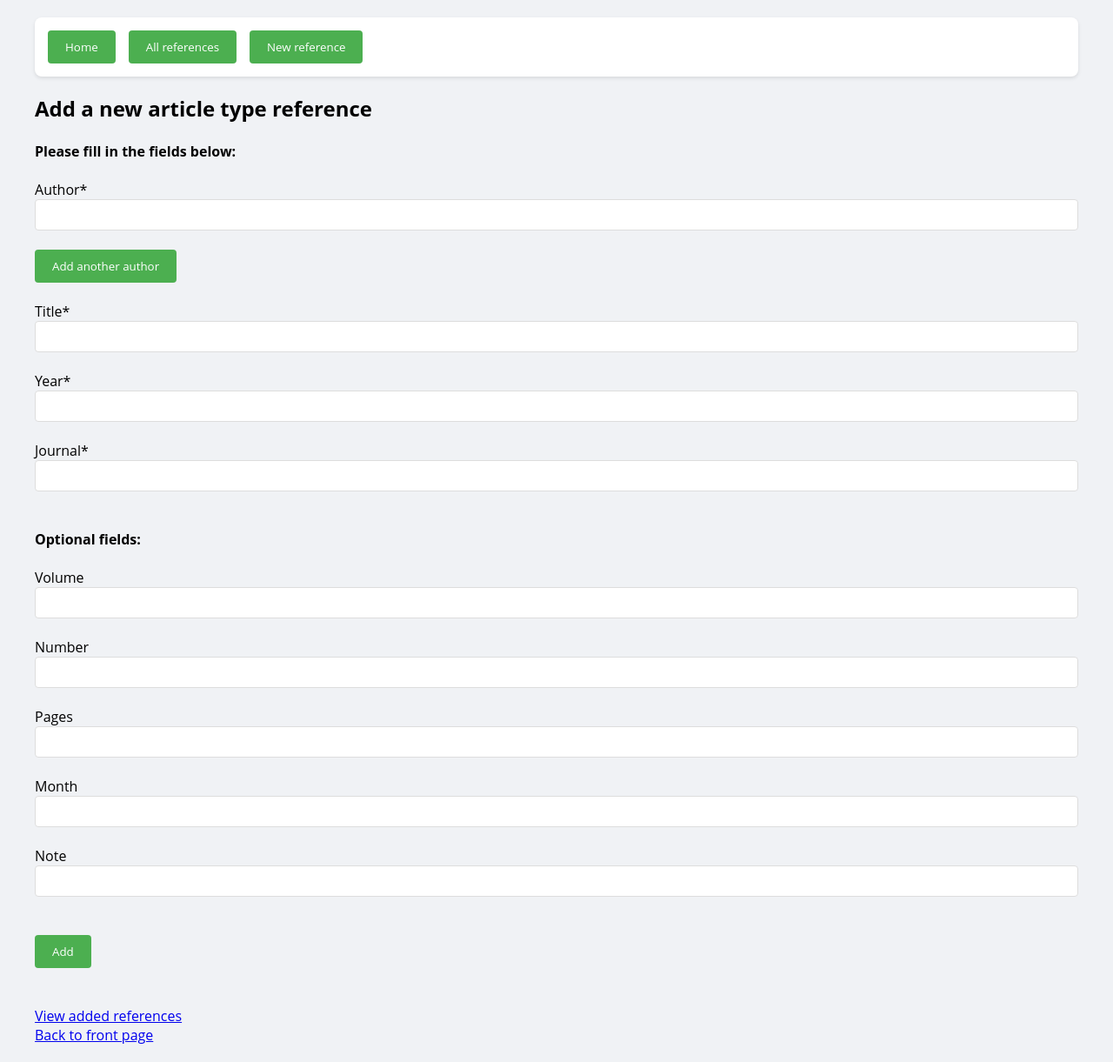
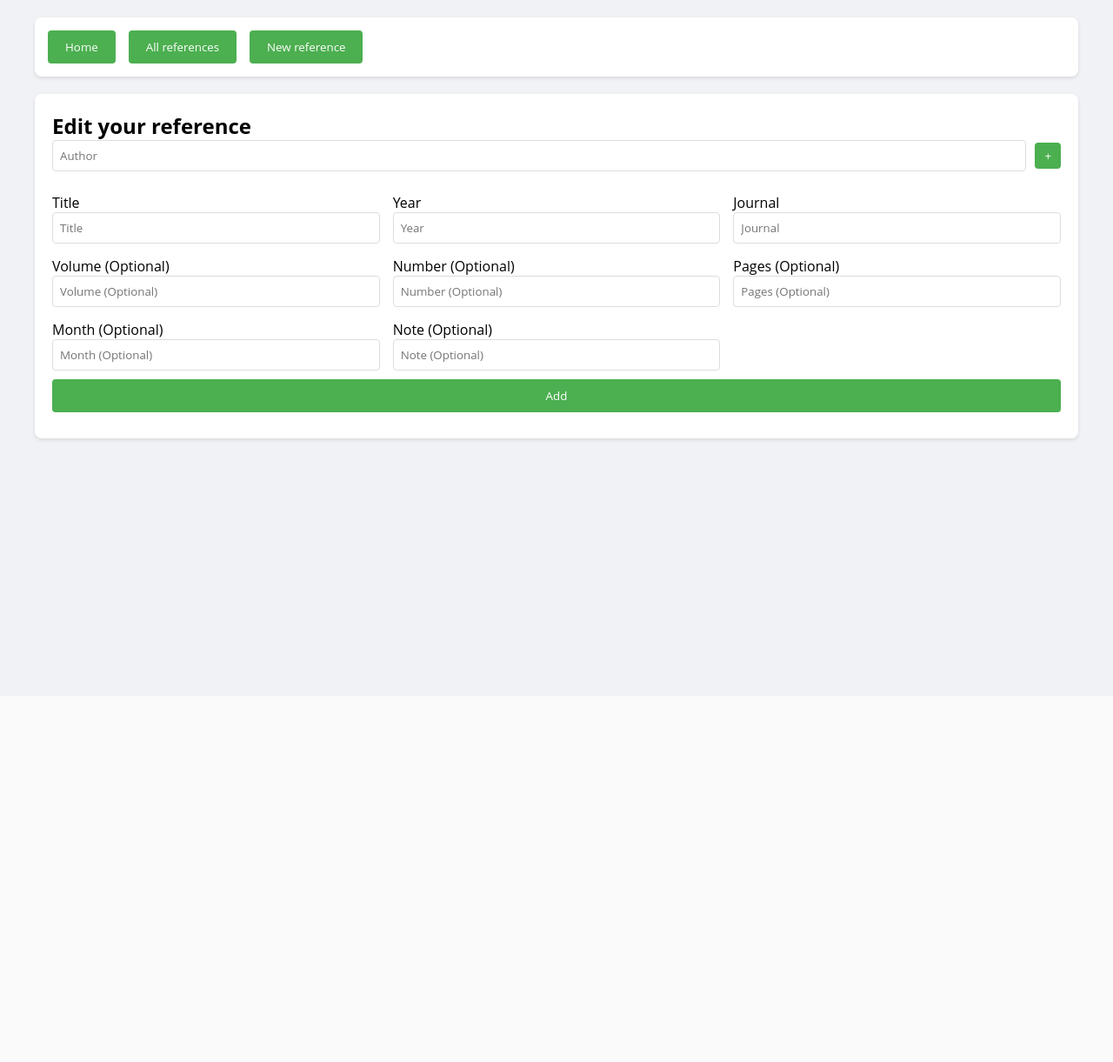
Before and after one commit to t0ffe/OhTu-miniprojekti, a Flask app: template src/templates/edit_reference.html in a window 1280 px wide. Shown: the whole page at 87% size. After the commit the page ends 509 px from the top, so only its background shows below. Run offline with Flask 3, Linux system fonts and the light colour scheme; the template is opened without the code that fills it, so the values that code supplies are empty.

Commit message:
refactor reference edit page to follow style

```diff
--- a/src/templates/edit_reference.html
+++ b/src/templates/edit_reference.html
@@ -7,101 +7,76 @@ References App
 {% block body %}
 <script>
   function add_author() {
-    var container = document.getElementById("added-authors");
+    var authorsContainer = document.getElementById('authorsContainer');
+    var Authors = authorsContainer.getElementsByClassName('author-entry').length;
 
-    var Authors = document.getElementsByClassName("author-container").length;
-
-    if (Authors > 10) {
-        alert("You can only add max 10 authors")
+    if (Authors >= 10) {
+        alert('You can only add max 10 authors');
         return;
     }
 
-    const newDiv = document.createElement("div");
-    newDiv.className = "author-container";
-    newDiv.style.marginTop = "10px";
+    const authorEntry = document.createElement('div');
+    authorEntry.className = 'author-entry';
+    authorEntry.innerHTML = `
+        <input placeholder="Author" type="text" name="author" minlength="1" maxlength="200" required>
+        <button type="button" class="remove-author" onclick="remove_author(this)">×</button>`;
+    authorsContainer.appendChild(authorEntry);
+}
 
-    const newChoice = document.createElement("label");
-    newChoice.textContent = "Author*";
-    newDiv.appendChild(newChoice);
+function remove_author(button) {
+    button.parentElement.remove();
+}
+</script>
+<div class="form-section">
+  <h2>Edit your reference</h2>
+    <form action="/edit_reference" method="post" onsubmit="return check(this)" >
+      <div class="form-grid">
 
-    const newElem = document.createElement("input");
-    newElem.setAttribute("type", "text");
-    newElem.setAttribute("name", "author");
-    newElem.setAttribute("minlength", "1");
-    newElem.setAttribute("maxlength", "200");
-    newElem.setAttribute("required", "");
-
-    newDiv.appendChild(newElem);
-    newDiv.appendChild(document.createElement("br"));
-    container.appendChild(newDiv)
-  }
-</script>
-
-<h2>Add a new article type reference</h2>
-<br>
-<h4>Please fill in the fields below:</h4>
-<br>
-<form action="/edit_reference" method="post" onsubmit="return check(this)" >
-  {% with messages = get_flashed_messages() %}
-    {% if messages %}
-      <ul>
-      {% for message in messages %}
-        <li>{{ message }}</li>
-      {% endfor %}
-      </ul>
-    {% endif %}
-  {% endwith %}
-  <label for="content">Author*</label>
-  <input type="text" name="author" minlength="1" maxlength="200" required>
-  <div id="added-authors"></div>
-  <br>
-  <button type="button" onclick="add_author()">Add another author </button>
-  <br>
-  <br>
-  <label for="content">Title*</label>
-  <input type="text" name="title" minlength="1" maxlength="200" required value="{{ reference.title }}">
-  <br>
-  <br>
-  <label for="content">Year*</label>
-  <input type="number" name="year" min="1" max="2100" required>
-  <br>
-  <br>
-  <label for="content">Journal*</label>
-  <input type="text" name="journal" minlength="1" maxlength="200" required><br>
-  <br>
-  <br>
-  <b>Optional fields:</b><br>
-  <br>
-  <label for="content">Volume</label>
-  <input type="number" name="volume" min="1" max="5000">
-  <br>
-  <br>
-  <label for="content">Number</label>
-  <input type="number" name="number" min="1" max="5000">
-  <br>
-  <br>
-  <label for="content">Pages</label>
-  <input type="text" name="pages" minlength="1" maxlength="200">
-  <br>
-  <br>
-  <label for="content">Month</label>
-  <input type="number" name="month" min="1" max="12">
-  <br>
-  <br>
-  <label for="content">Note</label>
-  <input type="text" name="note" minlength="1" maxlength="200"><br>
-  <br>
-  <br>
-  <button type="submit">
-    Add
-  </button>
-</form>
-<br>
-<br>
-<div>
-  <a href="/list_references">View added references</a>
-  <br>
-  <p><a href="/">Back to front page</a></p>
+        <div class="authors-container">
+          <div id="authorsContainer">
+              <div class="author-entry">
+                <input placeholder="Author" type="text" name="author" minlength="1" maxlength="200" required>
+                <button class="add-author-button" type="button" onclick="add_author()">+</button>
+              </div>
+          </div>
+      </div>
+        <div>
+          <label for="title">Title</label>
+          <input placeholder="Title" type="text" name="title" minlength="1" maxlength="200" required value="{{ reference.title }}">
+        </div>
+        <div>
+          <label for="year">Year</label>
+          <input placeholder="Year" type="number" name="year" min="1" max="2100" required value="{{ reference.year }}">
+        </div>
+        <div>
+          <label for="journal">Journal</label>
+          <input placeholder="Journal" type="text" name="journal" minlength="1" maxlength="200" required value="{{ reference.journal }}">
+        </div>
+        <div>
+          <label for="volume">Volume (Optional)</label>
+          <input placeholder="Volume (Optional)" type="number" name="volume" min="1" max="5000" value="{{ reference.volume }}">
+        </div>
+        <div>
+          <label for="number">Number (Optional)</label>
+          <input placeholder="Number (Optional)" type="number" name="number" min="1" max="5000" value="{{ reference.number }}">
+        </div>
+        <div>
+          <label for="pages">Pages (Optional)</label>
+          <input placeholder="Pages (Optional)" type="text" name="pages" minlength="1" maxlength="200" value="{{ reference.pages }}">
+        </div>
+        <div>
+          <label for="month">Month (Optional)</label>
+          <input placeholder="Month (Optional)" type="number" name="month" min="1" max="12" value="{{ reference.month }}">
+        </div>
+        <div>
+          <label for="note">Note (Optional)</label>
+          <input placeholder="Note (Optional)" type="text" name="note" minlength="1" maxlength="200" value="{{ reference.note }}">
+        </div>
+      </div>
+      <button class="button add-reference-button" type="submit">
+        Add
+      </button>
+    </form>
 </div>
 {% with messages = get_flashed_messages() %}
   {% if messages %}
```
